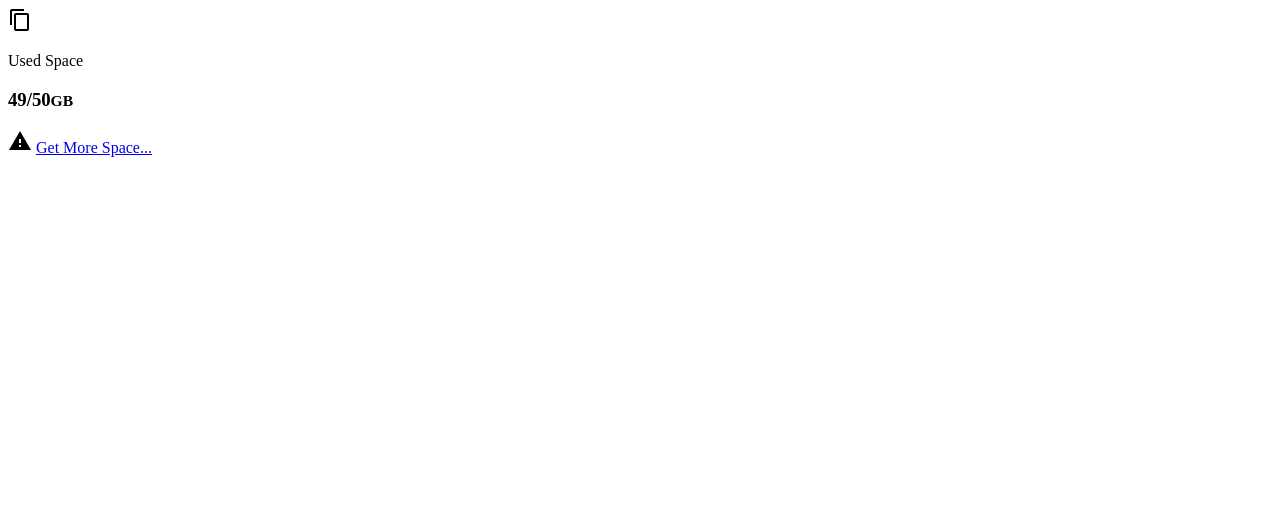
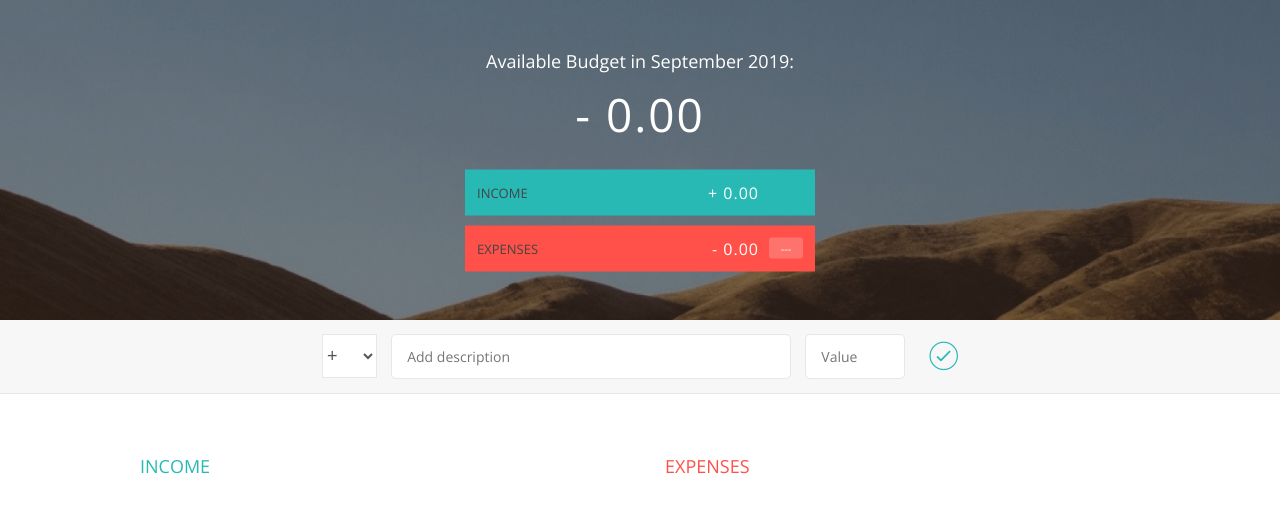
Before and after one commit to avikbhatta/buget, a plain HTML site: page 6-Budgety-Final/index.html in a window 1280 px wide. Drawn offline with nearby package versions, Linux system fonts and the light colour scheme.

Commit message:
Add files via upload

```diff
--- a/6-Budgety-Final/index.html
+++ b/6-Budgety-Final/index.html
@@ -2,24 +2,125 @@
 <html lang="en">
     <head>
         <meta charset="UTF-8">
-        <link href="http://maxcdn.bootstrapcdn.com/font-awesome/latest/css/font-awesome.min.css" rel="stylesheet">
-        <link href='http://fonts.googleapis.com/css?family=Roboto:400,700,300|Material+Icons' rel='stylesheet' type='text/css'>
+        <link href="https://fonts.googleapis.com/css?family=Open+Sans:100,300,400,600" rel="stylesheet" type="text/css">
+        <link href="http://code.ionicframework.com/ionicons/2.0.1/css/ionicons.min.css" rel="stylesheet" type="text/css">
+        <link type="text/css" rel="stylesheet" href="style.css">
+        <title>Budgety</title>
     </head>
     <body>
-      <div class="card card-stats">
-      	<div class="card-header" data-background-color="orange">
-      		<i class="material-icons">content_copy</i>
-      	</div>
-      	<div class="card-content">
-      		<p class="category">Used Space</p>
-      		<h3 class="title">49/50<small>GB</small></h3>
-      	</div>
-      	<div class="card-footer">
-      		<div class="stats">
-      			<i class="material-icons text-danger">warning</i> <a href="#pablo">Get More Space...</a>
-      		</div>
-      	</div>
-      </div>
 
+        <div class="top">
+            <div class="budget">
+                <div class="budget__title">
+                    Available Budget in <span class="budget__title--month">%Month%</span>:
+                </div>
+
+                <div class="budget__value">+ 2,345.64</div>
+
+                <div class="budget__income clearfix">
+                    <div class="budget__income--text">Income</div>
+                    <div class="right">
+                        <div class="budget__income--value">+ 4,300.00</div>
+                        <div class="budget__income--percentage">&nbsp;</div>
+                    </div>
+                </div>
+
+                <div class="budget__expenses clearfix">
+                    <div class="budget__expenses--text">Expenses</div>
+                    <div class="right clearfix">
+                        <div class="budget__expenses--value">- 1,954.36</div>
+                        <div class="budget__expenses--percentage">45%</div>
+                    </div>
+                </div>
+            </div>
+        </div>
+
+
+
+        <div class="bottom">
+            <div class="add">
+                <div class="add__container">
+                    <select class="add__type">
+                        <option value="inc" selected>+</option>
+                        <option value="exp">-</option>
+                    </select>
+                    <input type="text" class="add__description" placeholder="Add description">
+                    <input type="number" class="add__value" placeholder="Value">
+                    <button class="add__btn"><i class="ion-ios-checkmark-outline"></i></button>
+                </div>
+            </div>
+
+            <div class="container clearfix">
+                <div class="income">
+                    <h2 class="icome__title">Income</h2>
+
+                    <div class="income__list">
+
+                        <!--
+                        <div class="item clearfix" id="income-0">
+                            <div class="item__description">Salary</div>
+                            <div class="right clearfix">
+                                <div class="item__value">+ 2,100.00</div>
+                                <div class="item__delete">
+                                    <button class="item__delete--btn">
+                                        <i class="ion-ios-close-outline"></i>
+                                    </button>
+                                </div>
+                            </div>
+                        </div>
+
+                        <div class="item clearfix" id="income-1">
+                            <div class="item__description">Sold car</div>
+                            <div class="right clearfix">
+                                <div class="item__value">+ 1,500.00</div>
+                                <div class="item__delete">
+                                    <button class="item__delete--btn"><i class="ion-ios-close-outline"></i></button>
+                                </div>
+                            </div>
+                        </div>
+                        -->
+
+                    </div>
+                </div>
+
+
+
+                <div class="expenses">
+                    <h2 class="expenses__title">Expenses</h2>
+
+                    <div class="expenses__list">
+
+                        <!--
+                        <div class="item clearfix" id="expense-0">
+                            <div class="item__description">Apartment rent</div>
+                            <div class="right clearfix">
+                                <div class="item__value">- 900.00</div>
+                                <div class="item__percentage">21%</div>
+                                <div class="item__delete">
+                                    <button class="item__delete--btn"><i class="ion-ios-close-outline"></i></button>
+                                </div>
+                            </div>
+                        </div>
+
+                        <div class="item clearfix" id="expense-1">
+                            <div class="item__description">Grocery shopping</div>
+                            <div class="right clearfix">
+                                <div class="item__value">- 435.28</div>
+                                <div class="item__percentage">10%</div>
+                                <div class="item__delete">
+                                    <button class="item__delete--btn"><i class="ion-ios-close-outline"></i></button>
+                                </div>
+                            </div>
+                        </div>
+                        -->
+
+                    </div>
+                </div>
+            </div>
+
+
+        </div>
+
+        <script src="app.js"></script>
     </body>
 </html>
```
